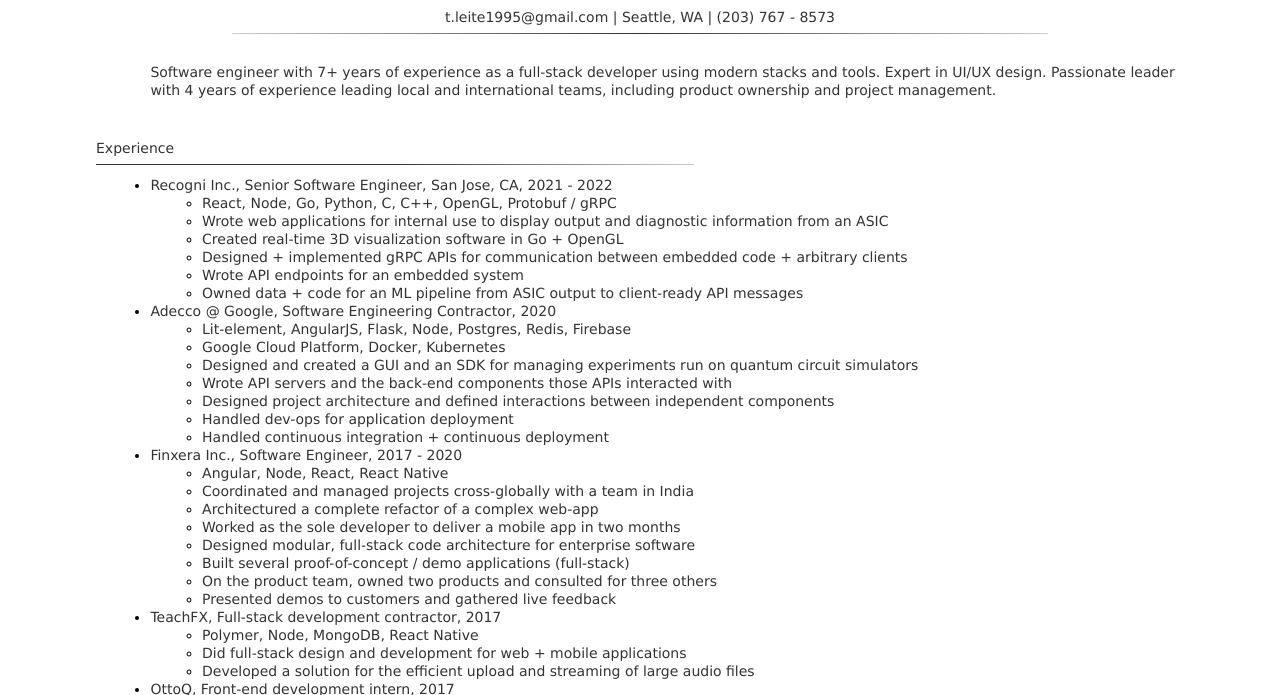
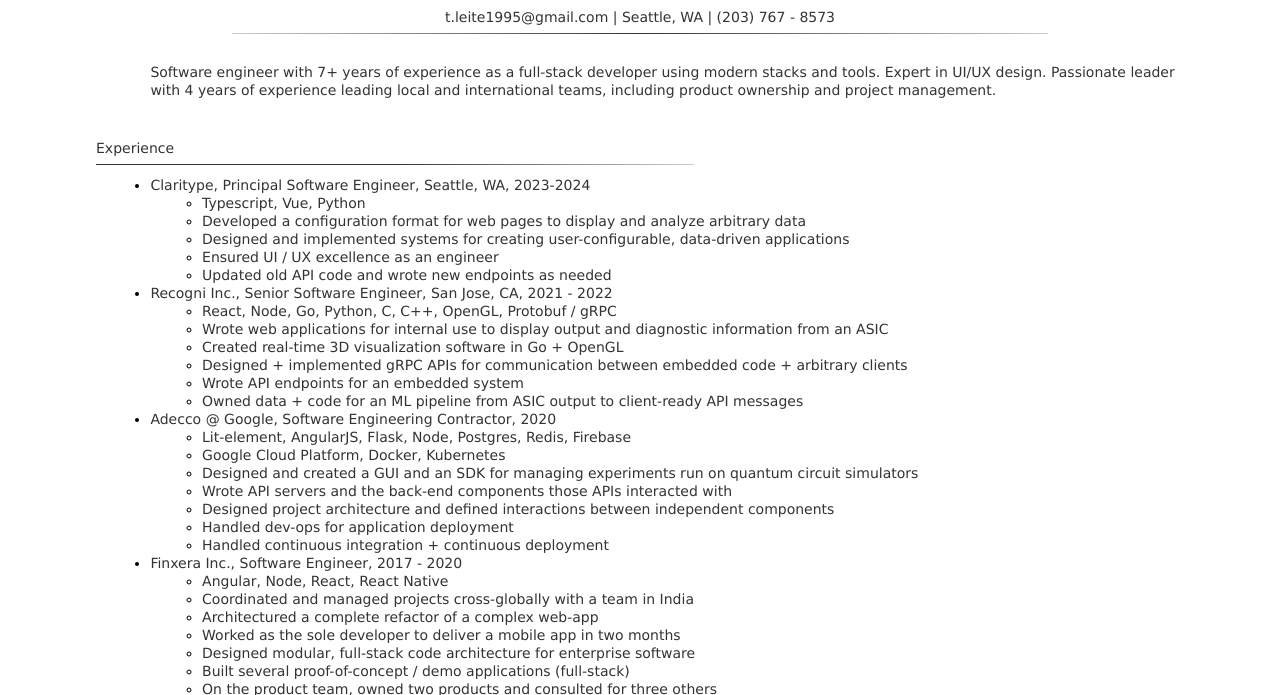
Before and after one commit to TylerLeite/tyler.website, a website: page static/resume/resume.ejs in a window 1280 px wide. Shown: the part 105-800 px from the top of the page. Drawn offline with nearby package versions, Linux system fonts and the light colour scheme; files that its build step writes are made by us from their sources.

Commit message:
update resume

```diff
--- a/package.json
+++ b/package.json
@@ -15,6 +15,7 @@
     "koa-router": "7.4.0",
     "lodash": "^4.17.21",
     "moment": "^2.29.4",
+    "node-fetch": "^3.3.2",
     "three": "^0.125.2"
   },
   "devDependencies": {
--- a/static/mixobot/cocks.js
+++ b/static/mixobot/cocks.js
@@ -1,5 +1,5 @@
-const fetch = require('node-fetch');
-const fs = require('fs');
+import fetch from 'node-fetch';
+import fs from 'fs';
 
 const ab = 'qwertyuiopasdfghjklzxcvbnm1234567890';
 
--- a/static/resume/resume.ejs
+++ b/static/resume/resume.ejs
@@ -20,6 +20,15 @@
     <div class="title"><p>Experience</p></div>
     <hr>
     <div class="body"><ul>
+      <li><p>Claritype, Principal Software Engineer, Seattle, WA, 2023-2024</p></li>
+      <ul>
+        <li><p>Typescript, Vue, Python</p></li>
+        <li><p>Developed a configuration format for web pages to display and analyze arbitrary data</p></li>
+        <li><p>Designed and implemented systems for creating user-configurable, data-driven applications</p></li>
+        <li><p>Ensured UI / UX excellence as an engineer</p></li>
+        <li><p>Updated old API code and wrote new endpoints as needed</p></li>
+      </ul>
+
       <li><p>Recogni Inc., Senior Software Engineer, San Jose, CA, 2021 - 2022</p></li>
       <ul>
         <li><p>React, Node, Go, Python, C, C++, OpenGL, Protobuf / gRPC</p></li>
```
Also changed, not shown: static/mixobot/package.json (added, +12 -0 lines), 2 other files.
